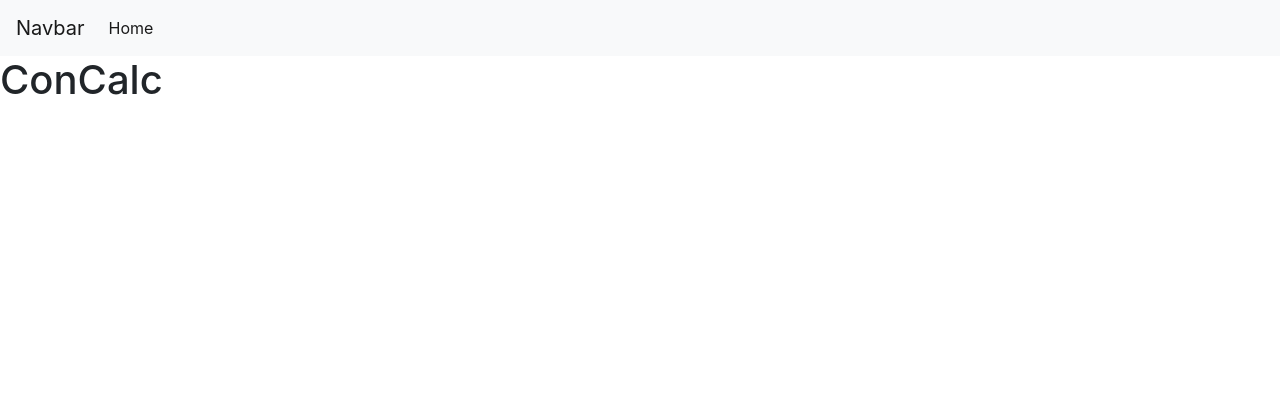
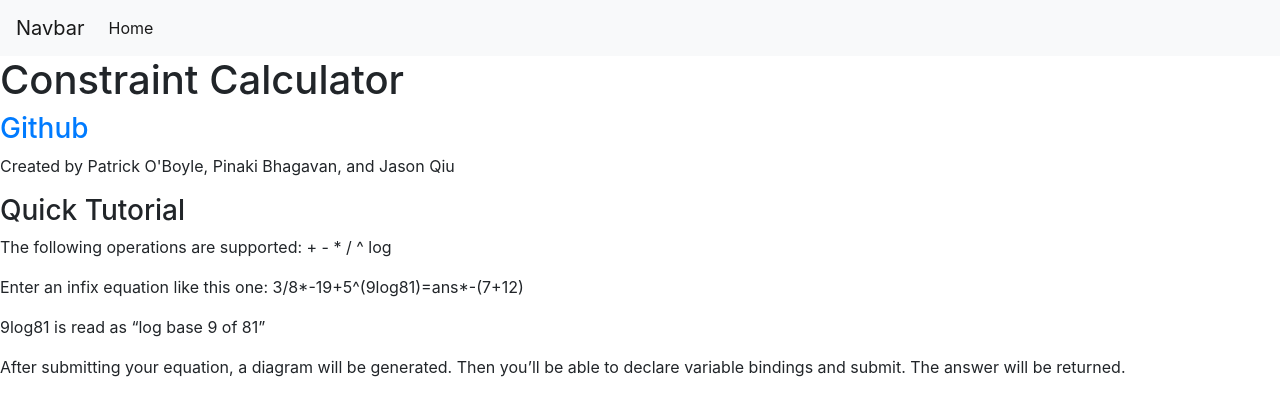
Before and after one commit to JasonQiu1/ConstraintCalc, a Flask app: template project/templates/base.html in a window 1280 px wide. Shown: the top 416 px of the page. Run offline with Flask 2, Linux system fonts and the light colour scheme; the template is opened without the code that fills it, so the values that code supplies are empty; parts of the project's set-up code (start-up, migrations or seed data) failed here and were passed over; some libraries are stand-ins or nearby versions.

Commit message:
Added diagram generation, fixed input validation, fixed filtering variables for the variable form, added some beef to the html

```diff
--- a/project/CalcWrapper.py
+++ b/project/CalcWrapper.py
@@ -8,10 +8,6 @@ operators = {"(": -1, "=": 0, "+" : 1, "-" : 1, "*" : 2, "/" : 2, "^": 3, "log"
 def calc(raw_eqn):
     return exec_constraint_system(build_constraint_system(build_constraint_list(to_racket_lists(raw_eqn))))
 
-# generates a dragram of the constraint system from the unsubstituted equation (with ans substitued)
-def generate_diagram_from_eqn(raw_eqn_with_ans):
-    return generate_diagram(build_constraint_list(to_racket_lists(raw_eqn_with_ans)))
-
 # executes a racket program given the program's file path and arguments, and returns the part of the output captured by the regex
 def exec_racket_prog(file_path, arg, extract_regex):
     out = str(subprocess.run(['racket', file_path, arg],
@@ -21,6 +17,10 @@ def exec_racket_prog(file_path, arg, extract_regex):
 # returns the absolute filePath of a relative path beginning from the current directory (/project)
 def rel_to_abs_path(relative_path):
     return(os.path.join(pathlib.Path(__file__).parent.absolute(),relative_path))
+
+# generates a dragram of the constraint system from the unsubstituted equation (with ans substitued)
+def generate_diagram_from_eqn(raw_eqn_with_ans):
+    return str(subprocess.run(['python', rel_to_abs_path('DiagramGen.py'), str(build_constraint_list(to_racket_lists(raw_eqn_with_ans)))], stdout=subprocess.PIPE).stdout)
 
 # returns the a list of constraints that make up the constraint system given a prefixed, parenthesized equation
 def build_constraint_list(converted_eqn):
@@ -170,13 +170,12 @@ def get_vars(raw_eq):
     ops = list(operators.keys())
     ops.append(")")
     remove_tokens = ops
-    tokens = tokenize(raw_eq)
-    for i in tokens:
-        if i in remove_tokens:
-            tokens.remove(i)
-        elif is_number(i):
-            tokens.remove(i)
-    return tokens
+    tokens = unary_to_binary_minus(tokenize(raw_eq))
+    vars = []
+    for t in tokens:
+        if not(t in remove_tokens or is_number(t)):
+            vars.append(t)
+    return vars
 
 # Substitutes bindings into equations and changes unknown to 'ans'.
 def substitute(listbindings, equation):
@@ -195,3 +194,13 @@ def substitute(listbindings, equation):
             else:
                 substituted_eqn += str(bindings[t])
     return substituted_eqn
+
+# Substitutes only ans for the unknown
+def substitute_ans(listbindings, equation):
+    listbindings2 = []
+    for dict in listbindings:
+        d = dict
+        if dict[list(dict)[0]] != "":
+            d = {str(list(dict)[0]): str(list(dict)[0])}
+        listbindings2.append(d)
+    return substitute(listbindings2, equation)
--- a/project/forms.py
+++ b/project/forms.py
@@ -2,6 +2,7 @@ from flask_wtf import FlaskForm
 from wtforms import Form, StringField, DecimalField, TextField, SubmitField, FieldList, FormField, Form
 from wtforms.validators import DataRequired, NumberRange, Length, ValidationError
 from wtforms.fields import Label
+from .CalcWrapper import is_number
 
 class EquationForm(FlaskForm):
     equation = StringField(
@@ -28,7 +29,7 @@ class VariableForm(FlaskForm):
             val = list(r.values())[0]
             if val is "":
                 num_null_values += 1
-            elif not val.isnumeric():
+            elif not is_number(val):
                 raise ValidationError(f" \"{val}\" is not a number. Please input numbers.")
         if num_null_values != 1:
             print(f"*** ERROR: There were {num_null_values} unassigned variable(s). There should be 1 ***")
--- a/project/templates/base.html
+++ b/project/templates/base.html
@@ -23,7 +23,16 @@
         </ul>
       </div>
     </nav>
-    <h1>ConCalc</h1>
+    <h1>Constraint Calculator</h1>
+    <h3><a href="https://github.com/JasonQiu1/ConstraintCalc">Github</a></h3>
+    <p>Created by Patrick O'Boyle, Pinaki Bhagavan, and Jason Qiu
+    <br>
+    <h3>Quick Tutorial</h3>
+    <p>The following operations are supported: + - * / ^ log</p>
+    <p>Enter an infix equation like this one: 3/8*-19+5^(9log81)=ans*-(7+12)</p>
+    <p>9log81 is read as “log base 9 of 81”</p>
+    <p>After submitting your equation, a diagram will be generated. Then you’ll be able to declare variable bindings and submit. The answer will be returned.</p>
+
     {% block content %}
     {% endblock %}
 
--- a/project/views.py
+++ b/project/views.py
@@ -28,12 +28,9 @@ def home():
         print("***Running equation_form submission!***")
 
         raw_equation = equation_form.equation.data
+        session["raw_equation"] = raw_equation
         equation = to_racket_lists(raw_equation)
         session["equation"] = equation
-        generate_diagram_from_eqn(raw_equation)
-
-        constraint_list = build_constraint_list(equation)
-        session["constraint_list"] = constraint_list
 
         var_list_of_dicts = [{i:f"Enter value for {i}"} for i in get_vars(raw_equation)]
         session["var_list_of_dicts"] = var_list_of_dicts
@@ -42,7 +39,6 @@ def home():
         print("*** Populating var_form with variables")
         for i in var_list_of_dicts:
             var_form.vars.append_entry(i)
-
 
         return render_template("calc.html", equation_form = equation_form, equation = session["equation"], var_form = format_var_form(var_form, session["var_list_of_dicts"]))
 
@@ -61,7 +57,14 @@ def home():
             del r['csrf_token']
             session["var_bindings"].append({list(session["var_list_of_dicts"][n].keys())[0] : list(r.values())[0]})
 
-        return render_template("calc.html", equation_form = equation_form, equation = session["equation"], var_form = format_var_form(var_form, session["var_list_of_dicts"]), diagram = os.path.join('static','diagram1.png'))
+        unknown_var = ""
+        for d in session["var_bindings"]:
+            if d[list(d)[0]] == "":
+                unknown_var = list(d)[0]
+
+        generate_diagram_from_eqn(substitute_ans(session["var_bindings"], session["raw_equation"]))
+        dpath = 'static/diagram1.png'
+        return render_template("calc.html", equation_form = equation_form, equation = session["equation"], var_form = format_var_form(var_form, session["var_list_of_dicts"]), unknown = unknown_var, answer = calc(substitute(session["var_bindings"], session["raw_equation"])), diagram = dpath)
 
     elif var_form.vars.data and not var_form.validate():
         flash(list(var_form.errors.items())[0][1][0])
--- a/requirements.txt
+++ b/requirements.txt
@@ -1,6 +1,7 @@
 click==7.1.2
 coverage==5.3
 Flask==1.1.2
+Flask-WTF==0.14.3
 graphviz==0.16
 gunicorn==20.0.4
 itsdangerous==1.1.0
@@ -12,3 +13,4 @@ pydot==1.4.1
 pyparsing==2.4.7
 six==1.15.0
 Werkzeug==1.0.1
+WTForms==2.3.3
```
Also changed, not shown: project/DiagramGen.py (+17 -8 lines), project/templates/calc.html (+7 -0 lines), project/static/diagram1.png, 1 other file.
